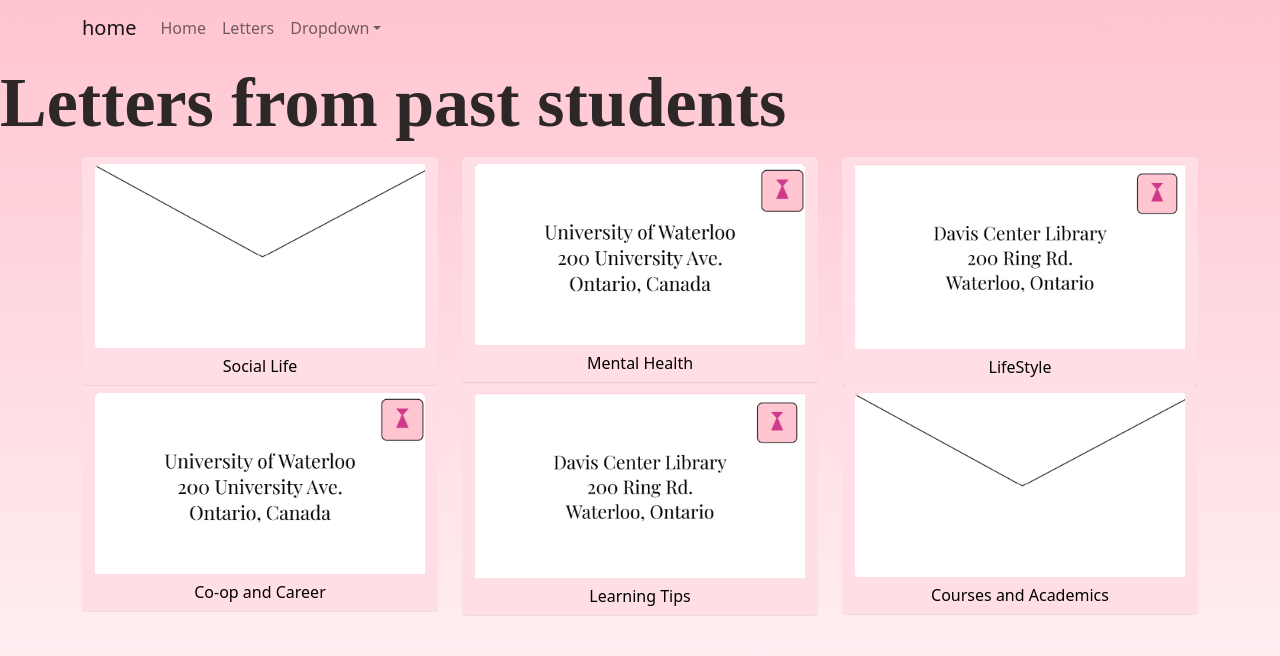
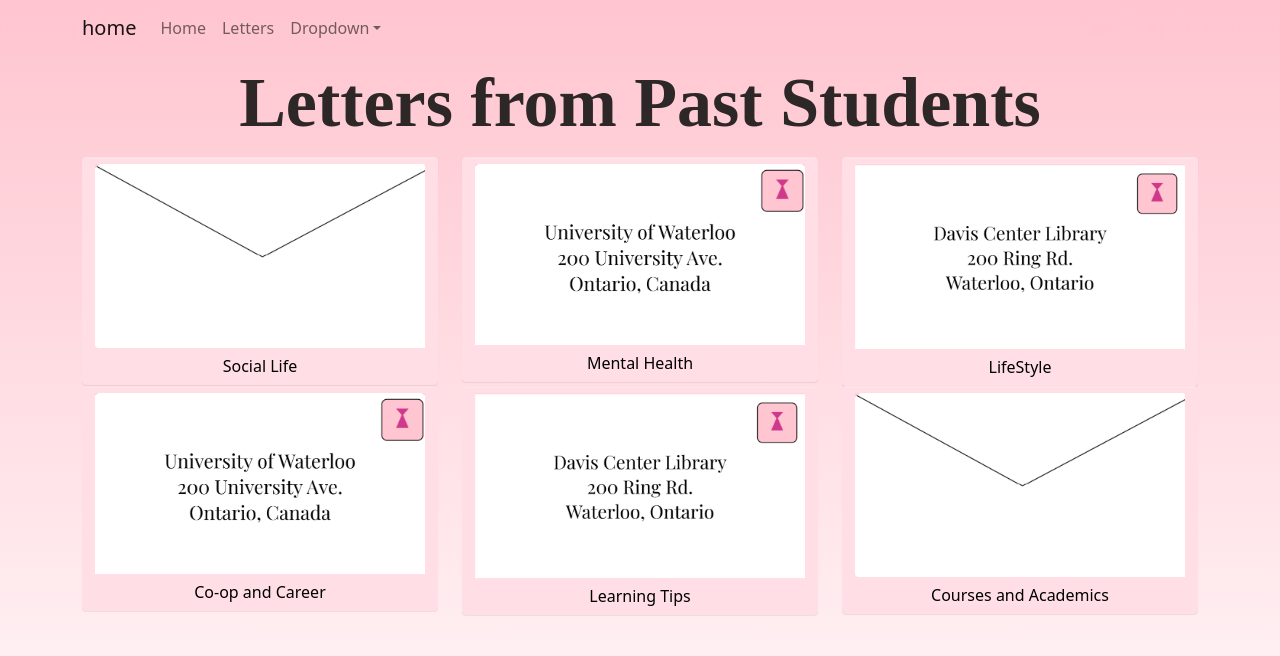
Before and after one commit to connie-wg/mathorientation, a Next.js app: page / in a window 1280 px wide. Shown: the top 656 px of the page. Built offline with nearby package versions, Linux system fonts and the light colour scheme.

Commit message:
updated header

```diff
--- a/pages/letters.js
+++ b/pages/letters.js
@@ -16,7 +16,9 @@ import campusTips from '../public/Letters/campusTips';
 const Letters = () => {
     return (
         <div className={styles.background}>
-        <h1 className={"main-header"} style={{alignContent:'center'}}>Letters from past students</h1>
+        <div style={{display: 'flex', alignItems:'center', justifyContent: 'center'}}>
+            <h1 className={"main-header"}>Letters from Past Students</h1>
+        </div>
         <Container>
           <Row>
             <Col>
```
